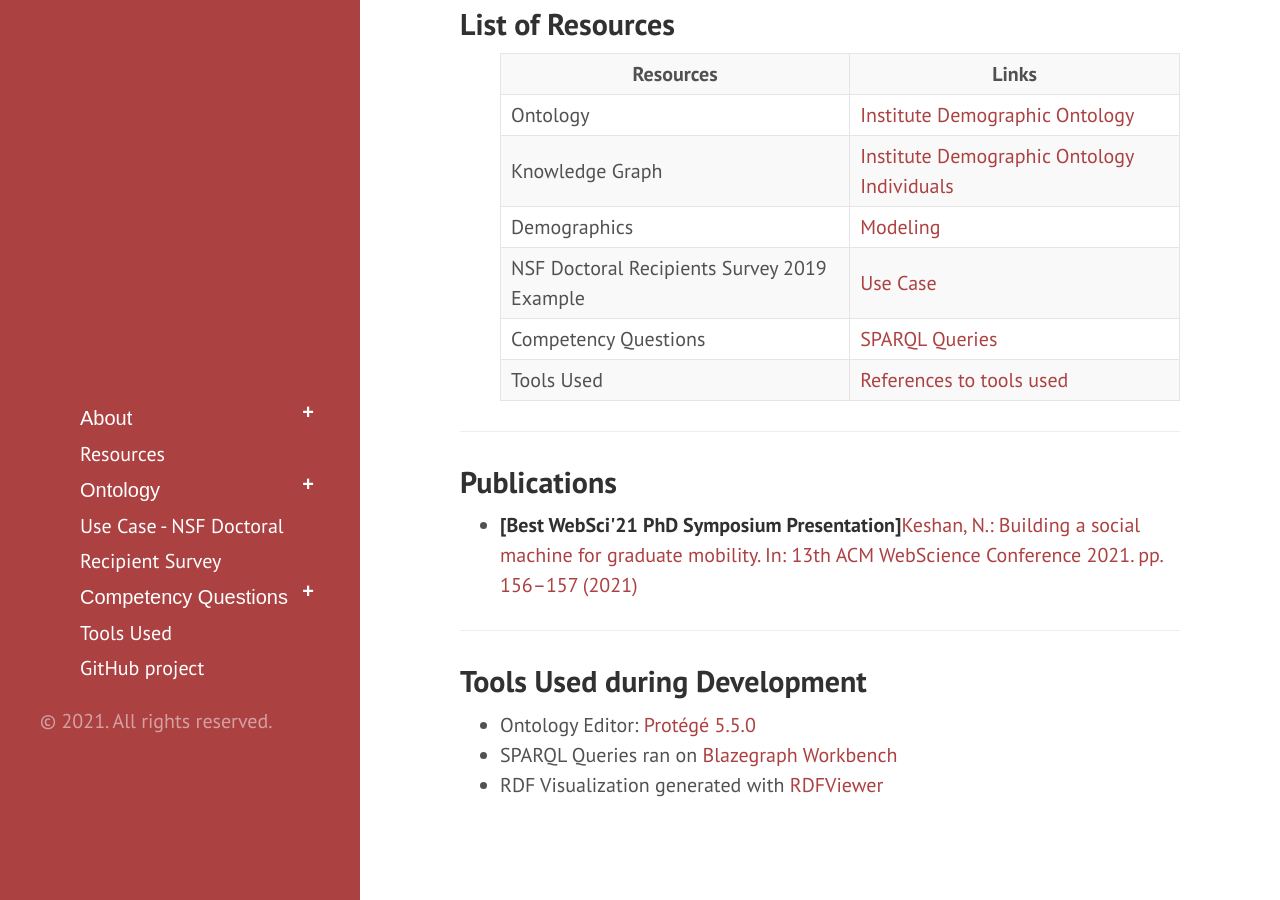
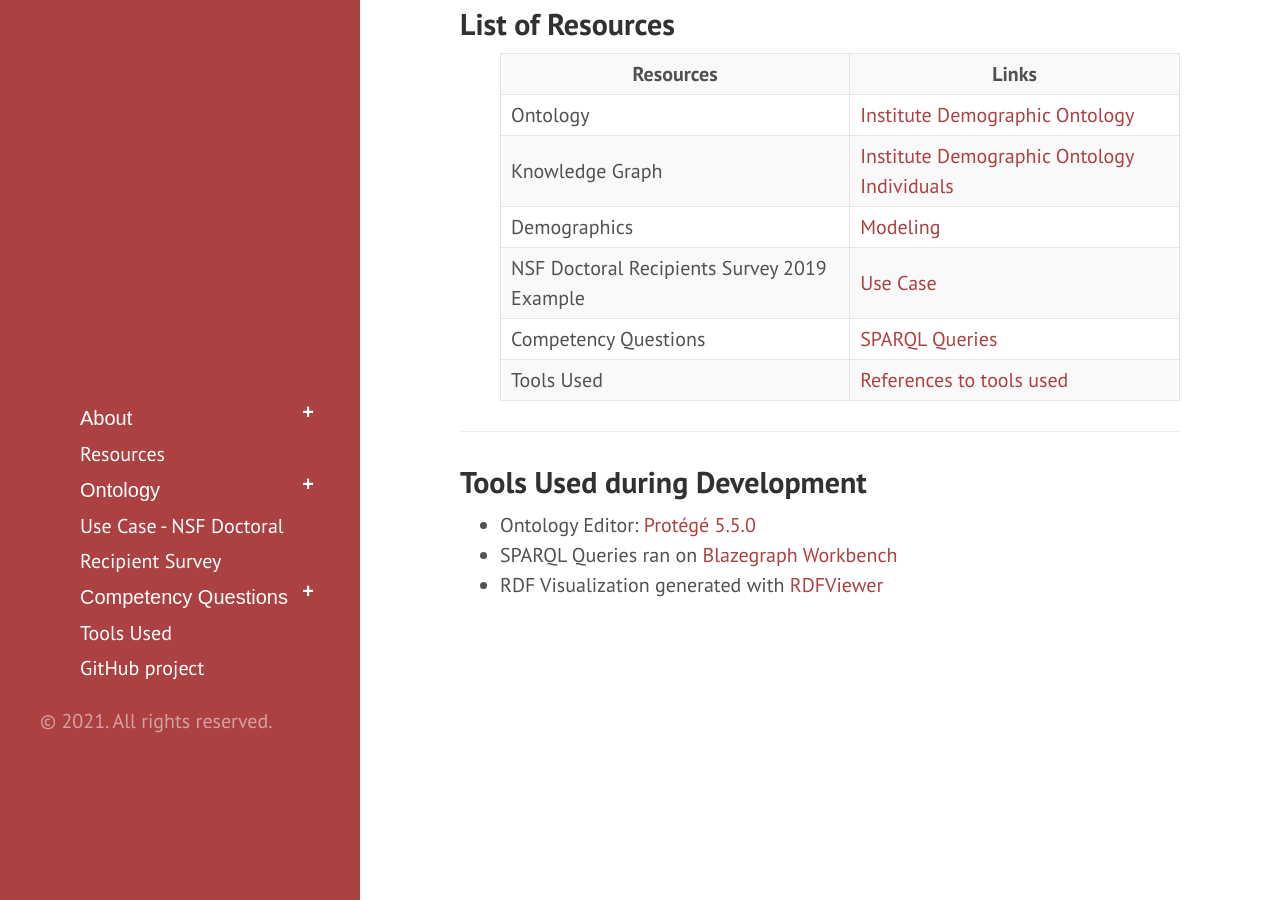
Before and after one commit to tetherless-world/institute-demographic-ontology, a Jekyll site: the page built from index.md, in a window 1280 px wide and 900 px high, scrolled down 1511 px. Built offline with Jekyll 4.4.1, drawn with Linux system fonts in a browser that asks for light colours; Markdown is read by kramdown in place of the engine named in the settings.

Commit message:
removed earlier publication

```diff
--- a/_includes/sidebar.html
+++ b/_includes/sidebar.html
@@ -16,7 +16,7 @@
         <div class="button-content">
         <ul>
           <li><a class="sidebar-nav-item{% if page.url == node.url %} active{% endif %}" href="{{site.baseurl}}index#abstract">Descriptions</a></li>
-		  <li><a class="sidebar-nav-item{% if page.url == node.url %} active{% endif %}" href="{{site.baseurl}}index#pub">Publications</a></li>
+
         </ul>
         </div>
         </li>
--- a/index.md
+++ b/index.md
@@ -61,16 +61,6 @@ title: Institute Demographic Ontology (InDO)
 
   <hr/>
 
- <article class="mb-5" id="toolsused">
-<content>
-<h2 id="pub"> Publications</h2>
-<ul>
-	<li><strong>[Best WebSci'21 PhD Symposium Presentation]</strong><a href="https://dl.acm.org/doi/fullHtml/10.1145/3462741.3466677">Keshan, N.: Building a social machine for graduate mobility. In: 13th ACM WebScience Conference 2021. pp. 156–157 (2021) </a></li>
-</ul>
-
-</content>
-
- <hr/>
 
  <article class="mb-5" id="toolsused">
 <content>
```
